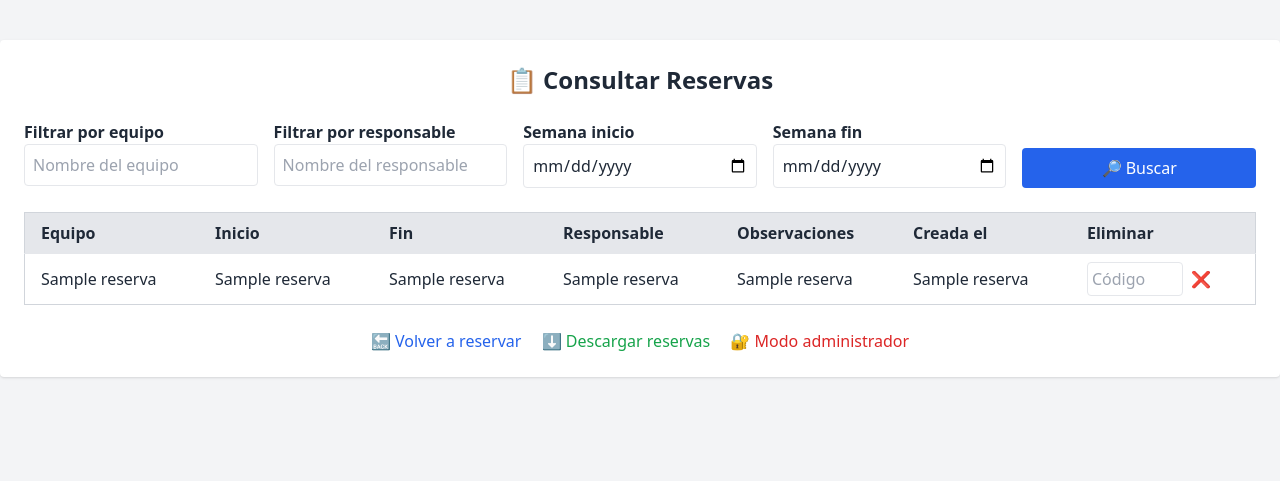
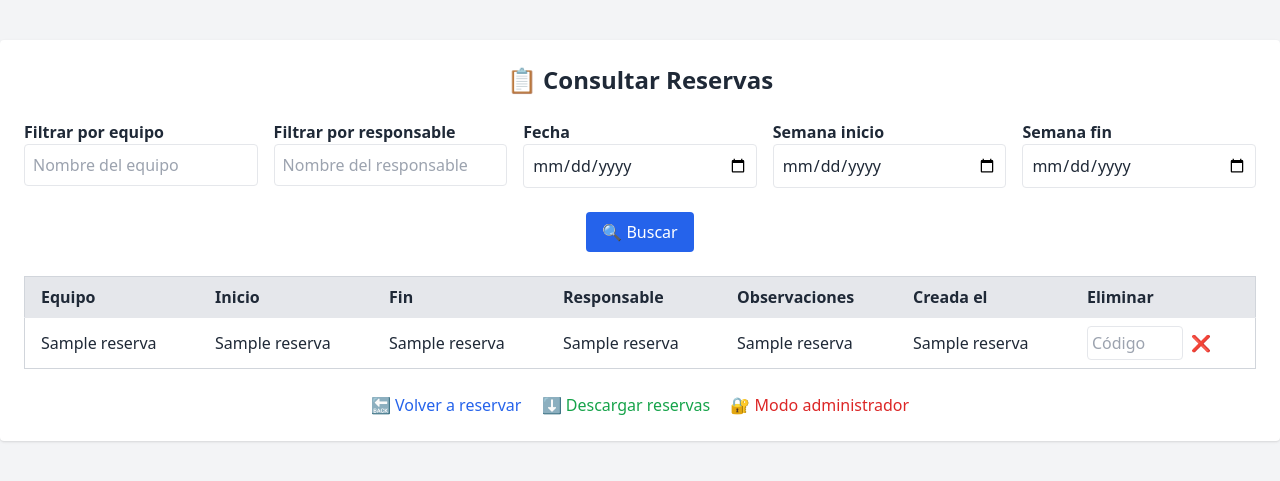
Before and after one commit to dugaveral/lab-reservas, a Flask app: page /reservas in a window 1280 px wide. Shown: the top 481 px of the page. Run offline with Flask 3, Linux system fonts and the light colour scheme; a database or web service that is not in the repository returns one stand-in record (values such as "Sample title"); some libraries are stand-ins or nearby versions.

Commit message:
Corrección de detalles finales

```diff
--- a/app.py
+++ b/app.py
@@ -172,7 +172,6 @@ EQUIPOS_LISTA = [
   "Reactor",
   "Reactor Con Agitación",
   "Reactor Multipropósito",
-  "Pirólisis",
   "Refractómetro Digital",
   "Refractómetro Digital 2",
   "Regulador De Voltaje",
@@ -203,7 +202,6 @@ EQUIPOS_LISTA = [
   "Zaranda",
   "Zaranda 2"
 ]
-
 
 def generar_codigo():
     return ''.join(random.choices(string.ascii_uppercase + string.digits, k=6))
@@ -301,7 +299,7 @@ def reservar():
     for equipo, inicio, fin, usuario in registros:
         reservas_por_equipo.setdefault(equipo, []).append((inicio, fin, usuario))
 
-    return render_template('reservar.html', equipos=EQUIPOS_LISTA, reservas_por_equipo=reservas_por_equipo)
+    return render_template('reservar.html', equipos=[], reservas_por_equipo=reservas_por_equipo)
 
 @app.route('/reservas')
 def ver_reservas():
@@ -335,7 +333,7 @@ def ver_reservas():
     if semana_inicio and semana_fin:
         try:
             inicio_dt = datetime.strptime(semana_inicio, "%Y-%m-%d")
-            fin_dt = datetime.strptime(semana_fin, "%Y-%m-%d") + timedelta(days=1)  # incluir fin del día
+            fin_dt = datetime.strptime(semana_fin, "%Y-%m-%d") + timedelta(days=1)
             query += " AND inicio >= %s AND inicio < %s"
             params.extend([inicio_dt, fin_dt])
         except ValueError:
@@ -350,10 +348,6 @@ def ver_reservas():
     conn.close()
 
     return render_template("ver_reservas.html", reservas=reservas, admin=session.get('admin'))
-
-from openpyxl import Workbook
-from openpyxl.utils import get_column_letter
-from io import BytesIO
 
 @app.route('/eliminar/<int:reserva_id>', methods=['POST'])
 def eliminar_reserva(reserva_id):
@@ -446,6 +440,18 @@ def admin():
     conn.close()
     return render_template("ver_reservas.html", reservas=reservas, admin=True)
 
+@app.route('/admin/eliminar/<int:reserva_id>', methods=['POST'])
+def admin_eliminar_reserva(reserva_id):
+    if not session.get('admin'):
+        return redirect('/admin_login')
+
+    conn = get_db_connection()
+    cur = conn.cursor()
+    cur.execute('DELETE FROM reservas WHERE id = %s', (reserva_id,))
+    conn.commit()
+    conn.close()
+    return redirect('/admin')
+
 @app.route('/admin_logout')
 def admin_logout():
     session.pop('admin', None)
--- a/templates/ver_reservas.html
+++ b/templates/ver_reservas.html
@@ -19,6 +19,10 @@
         <input type="text" name="usuario" placeholder="Nombre del responsable" class="w-full border p-2 rounded">
       </div>
       <div>
+        <label class="block font-semibold">Fecha</label>
+        <input type="date" name="fecha" class="w-full border p-2 rounded">
+      </div>
+      <div>
         <label class="block font-semibold">Semana inicio</label>
         <input type="date" name="semana_inicio" class="w-full border p-2 rounded">
       </div>
@@ -26,8 +30,8 @@
         <label class="block font-semibold">Semana fin</label>
         <input type="date" name="semana_fin" class="w-full border p-2 rounded">
       </div>
-      <div class="flex items-end">
-        <button type="submit" class="bg-blue-600 text-white px-4 py-2 rounded w-full">🔎 Buscar</button>
+      <div class="md:col-span-5 text-center mt-2">
+        <button type="submit" class="bg-blue-600 text-white px-4 py-2 rounded">🔍 Buscar</button>
       </div>
     </form>
 
@@ -47,10 +51,10 @@
         <tbody>
           {% for r in reservas %}
           <tr class="border-t">
-            <td class="px-4 py-2">{{ r[1] }}</td>
-            <td class="px-4 py-2">{{ r[2] }}</td>
+            <td class="px-4 py-2 equipo">{{ r[1] }}</td>
+            <td class="px-4 py-2 fecha">{{ r[2] }}</td>
             <td class="px-4 py-2">{{ r[3] }}</td>
-            <td class="px-4 py-2">{{ r[4] }}</td>
+            <td class="px-4 py-2 usuario">{{ r[4] }}</td>
             <td class="px-4 py-2">{{ r[5] or '' }}</td>
             <td class="px-4 py-2">{{ r[6] }}</td>
             <td class="px-4 py-2">
```
